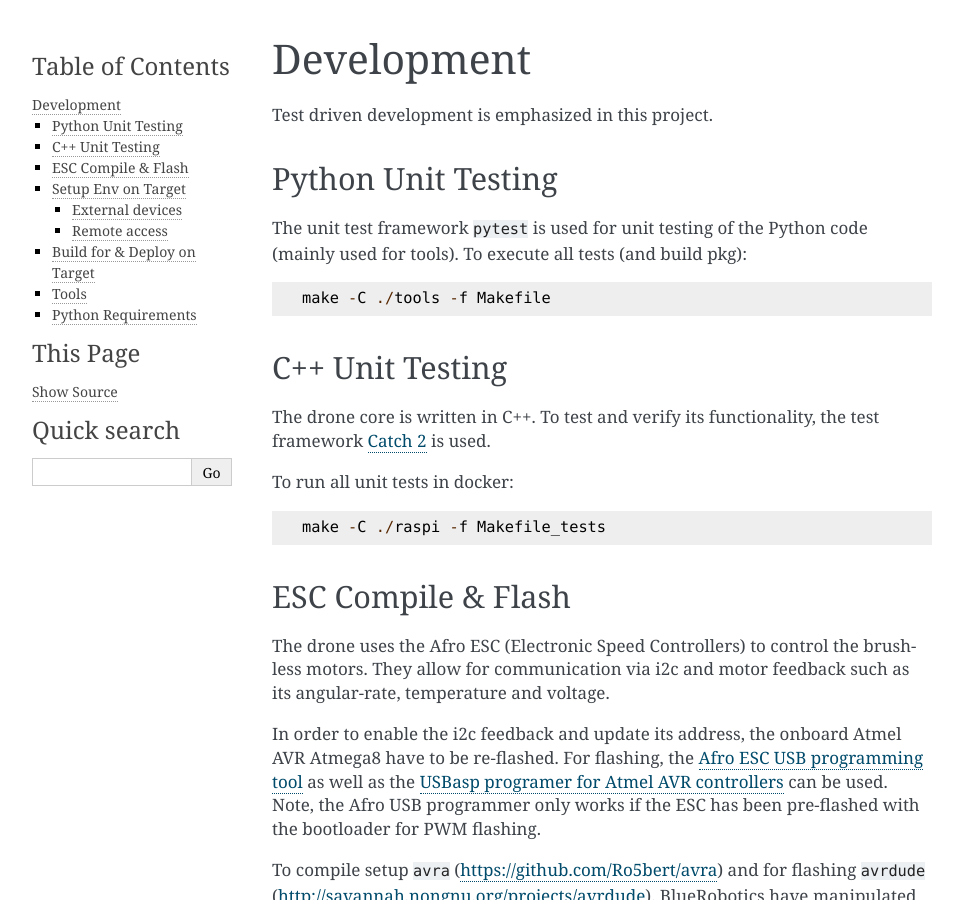
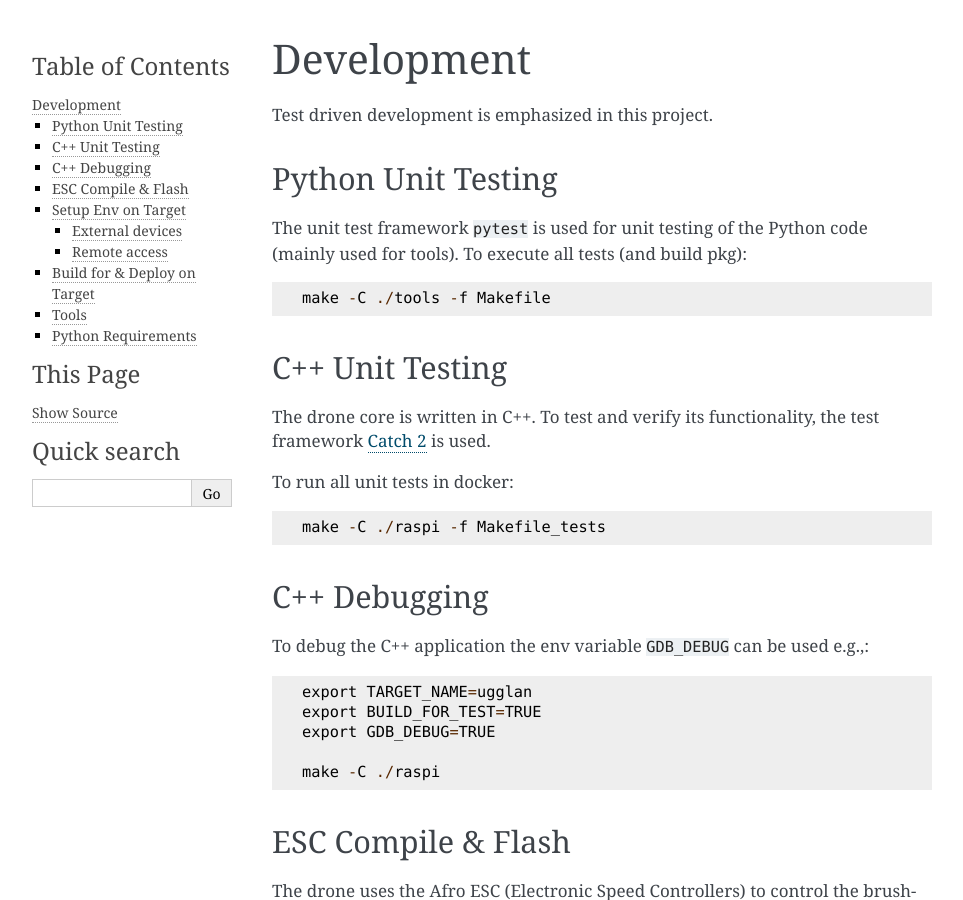
Before and after one commit to real-tintin/ugglan, a Sphinx documentation site: the page built from doc/source/development.rst, in a window 1280 px wide and 900 px high. Shown: the whole window, without its empty margins (148-1111 px from the left). Built offline with Sphinx 7.4.7, drawn with Linux system fonts in a browser that asks for light colours.

Commit message:
Improve support for debug of the C++ app and some refactoring.

```diff
--- a/doc/source/development.rst
+++ b/doc/source/development.rst
@@ -19,6 +19,17 @@ the test framework `Catch 2 <https://github.com/catchorg/Catch2>`_ is used.
 To run all unit tests in docker::
 
     make -C ./raspi -f Makefile_tests
+
+C++ Debugging
+==============
+To debug the C++ application the env variable ``GDB_DEBUG`` can be used
+e.g.,::
+
+    export TARGET_NAME=ugglan
+    export BUILD_FOR_TEST=TRUE
+    export GDB_DEBUG=TRUE
+
+    make -C ./raspi
 
 ESC Compile & Flash
 =====================
```
Also changed, not shown: 9 other files.
